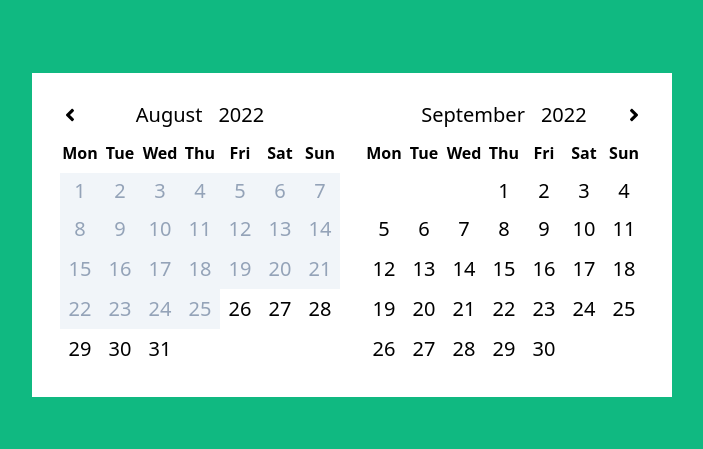
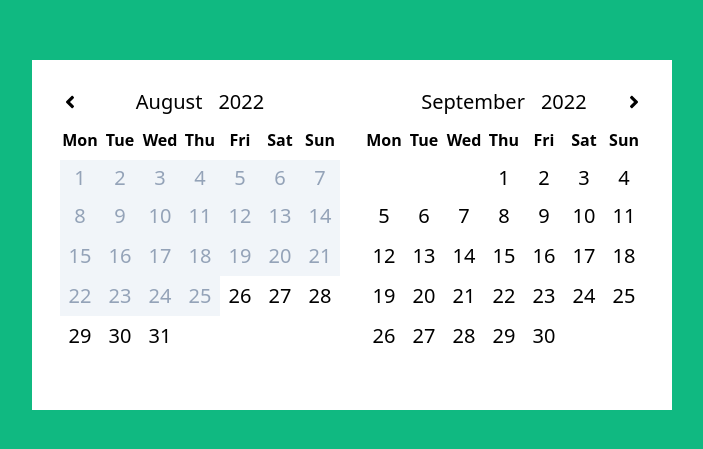
Before and after one commit to ZoranDev/BasicCalendar, a React (Create React App) app: page / in a window 1280 px wide. Shown: the part 165-614 px from the top of the page, without its empty margins (288-991 px from the left). Built offline with nearby package versions, Linux system fonts and the light colour scheme.

Commit message:
change height property

```diff
--- a/src/App.js
+++ b/src/App.js
@@ -51,7 +51,7 @@ function App() {
   return (
     <div className="w-full h-screen bg-emerald-500 flex justify-center items-center">
       <CalendarProvider>
-        <div className="bg-white flex flex-col sm:flex-row justify-center items-baseline p-4">
+        <div className="sm:h-90 bg-white flex flex-col sm:flex-row justify-center items-baseline p-4">
           <Calendar
             year={allMonthsToDisplay[indexCalendar.calendar1].year}
             month={allMonthsToDisplay[indexCalendar.calendar1].month}
--- a/src/components/Calendar.js
+++ b/src/components/Calendar.js
@@ -33,7 +33,7 @@ const Calendar = ({ year, month, calendar, moveCalendar }) => {
   let date = 1;
 
   return (
-    <div className="mt-3 mb-3 sm:ml-3 sm:mr-3">
+    <div className="h-80 sm:h-auto  mt-3 mb-3 sm:ml-3 sm:mr-3">
       <div className="flex justify-center items-center text-xl mb-3 relative">
         {calendar === "calendar1" && (
           <FaAngleLeft
--- a/tailwind.config.js
+++ b/tailwind.config.js
@@ -2,7 +2,11 @@
 module.exports = {
   content: ["./src/**/*.{html,js}"],
   theme: {
-    extend: {},
+    extend: {
+      height: {
+        90: "350px",
+      },
+    },
   },
   plugins: [],
 };
```
